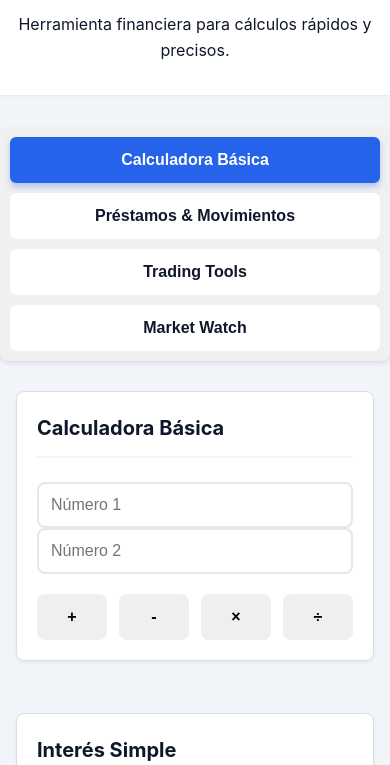
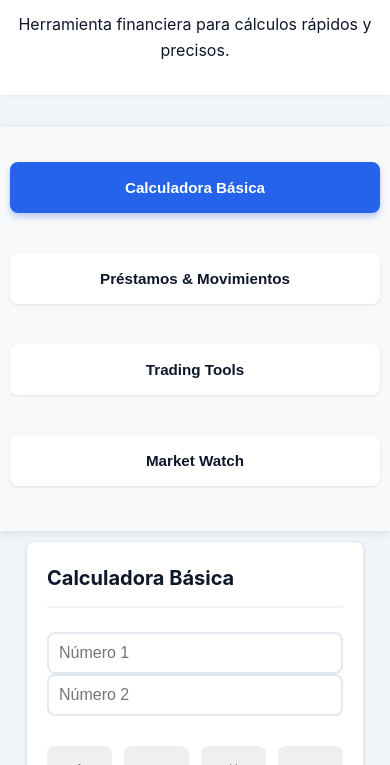
Before and after one commit to PSM545917/Finance-Calculator, a website: page index.html in a window 390 px wide. Shown: the part 79-844 px from the top of the page. Drawn offline with Linux system fonts and the light colour scheme.

Commit message:
refactor: modern UI with sidebar nav and responsive grid

```diff
--- a/index.html
+++ b/index.html
@@ -14,13 +14,17 @@
         <p>Herramienta financiera para cálculos rápidos y precisos.</p>
     </header>
 
-    <!-- Navigation Bar -->
-    <nav id="main-nav">
-        <button class="nav-btn active" data-section="basic-calc">Calculadora Básica</button>
-        <button class="nav-btn" data-section="loans-movements">Préstamos & Movimientos</button>
-        <button class="nav-btn" data-section="trading-tools">Trading Tools</button>
-        <button class="nav-btn" data-section="market-watch">Market Watch</button>
-    </nav>
+    <!-- Sidebar Navigation -->
+    <aside id="sidebar">
+        <nav id="main-nav">
+            <ul>
+                <li><button class="nav-btn active" data-section="basic-calc">Calculadora Básica</button></li>
+                <li><button class="nav-btn" data-section="loans-movements">Préstamos & Movimientos</button></li>
+                <li><button class="nav-btn" data-section="trading-tools">Trading Tools</button></li>
+                <li><button class="nav-btn" data-section="market-watch">Market Watch</button></li>
+            </ul>
+        </nav>
+    </aside>
 
     <main class="container">
         <!-- Calculadora Básica -->
@@ -84,11 +88,11 @@
         </section>
 
         <!-- Préstamos y Movimientos -->
-        <section id="loans-movements" class="card section" style="display: none;">
+        <section id="loans-movements" class="card section grid-container" style="display: none;">
             <h2>Préstamos y Movimientos</h2>
 
             <!-- Loan Amortization Form -->
-            <div class="subsection">
+            <div class="subsection grid-item">
                 <h3>Amortización de Préstamo</h3>
                 <div class="form-group">
                     <label for="loan-principal">Monto del Préstamo ($)</label>
@@ -123,7 +127,7 @@
             </div>
 
             <!-- Movement Tracking Form -->
-            <div class="subsection" style="margin-top: 30px;">
+            <div class="subsection grid-item">
                 <h3>Registro de Movimientos</h3>
                 <div class="form-group">
                     <label for="movement-type">Tipo de Movimiento</label>
@@ -203,11 +207,11 @@
         </section>
 
         <!-- Market Watch & Visualization -->
-        <section id="market-watch" class="card section" style="display: none;">
+        <section id="market-watch" class="card section grid-container" style="display: none;">
             <h2>Visualización de Mercado</h2>
 
             <!-- Asset List -->
-            <div class="subsection">
+            <div class="subsection grid-item">
                 <h3>Lista de Activos</h3>
                 <div class="form-group">
                     <label for="new-asset-input">Agregar Activo (Símbolo)</label>
@@ -234,7 +238,7 @@
             </div>
 
             <!-- Chart Container -->
-            <div class="subsection" style="margin-top: 30px;">
+            <div class="subsection grid-item">
                 <h3>Gráfico TradingView</h3>
                 <div id="chart-container"
                     style="min-height: 400px; background: #f0f0f0; border-radius: 5px; display: flex; align-items: center; justify-content: center;">
@@ -243,7 +247,7 @@
             </div>
 
             <!-- Price Variation Display -->
-            <div class="subsection" style="margin-top: 20px;">
+            <div class="subsection grid-item">
                 <h3>Variación de Precio</h3>
                 <div style="display: flex; gap: 20px; align-items: center; flex-wrap: wrap;">
                     <div>
--- a/src/css/main.css
+++ b/src/css/main.css
@@ -249,35 +249,49 @@ button {
         grid-column: span 6;
     }
 }
-/* Navigation Styles */
-#main-nav {
-    display: flex;
-    justify-content: space-around;
-    background: #f0f0f0;
-    padding: 10px;
-    margin-bottom: 20px;
-    border-radius: 8px;
-    box-shadow: 0 2px 4px rgba(0, 0, 0, 0.1);
-    flex-wrap: wrap;
-    gap: 10px;
+
+/* Sidebar Navigation Styles */
+#sidebar {
+    position: fixed;
+    left: 0;
+    top: 0;
+    width: 220px;
+    height: 100vh;
+    background: #f8f9fa;
+    padding: 20px 10px;
+    box-shadow: 2px 0 8px rgba(0, 0, 0, 0.1);
+    z-index: 1000;
+    overflow-y: auto;
+}
+
+#main-nav ul {
+    list-style: none;
+    padding: 0;
+    margin: 0;
+}
+
+#main-nav li {
+    margin-bottom: 10px;
 }
 
 .nav-btn {
-    flex: 1;
-    min-width: 150px;
-    padding: 12px 20px;
+    width: 100%;
+    padding: 15px 20px;
     background: white;
     color: var(--text-color);
     border: 2px solid transparent;
-    border-radius: 6px;
+    border-radius: 8px;
     font-weight: 600;
+    font-size: 0.95rem;
+    text-align: left;
     transition: all 0.3s ease;
+    box-shadow: 0 1px 3px rgba(0, 0, 0, 0.1);
 }
 
 .nav-btn:hover {
     background: #e0e7ff;
     border-color: var(--primary-color);
-    transform: translateY(-2px);
+    transform: translateX(5px);
 }
 
 .nav-btn.active {
@@ -287,24 +301,99 @@ button {
     box-shadow: 0 4px 6px rgba(37, 99, 235, 0.3);
 }
 
+/* Main Content with Sidebar */
+body {
+    margin-left: 220px;
+}
+
+header {
+    margin-left: 0;
+}
+
+.container {
+    margin-left: 20px;
+}
+
+/* Grid Container for Sections */
+.grid-container {
+    display: grid;
+    grid-template-columns: 1fr 1fr;
+    gap: 20px;
+    padding: 20px;
+}
+
+.grid-container h2 {
+    grid-column: 1 / -1;
+}
+
+.grid-item {
+    padding: 10px;
+    margin: 0;
+}
+
 /* Section Styles */
 .section {
     padding: 20px;
-    margin: 10px 0;
-    border: 1px solid #ddd;
+    margin: 10px;
     border-radius: 8px;
     background: white;
-    box-shadow: 0 2px 4px rgba(0, 0, 0, 0.05);
+    box-shadow: 0 2px 4px rgba(0, 0, 0, 0.1);
 }
 
-/* Responsive Navigation */
+/* Form spacing improvements */
+.form-group {
+    margin-bottom: 15px;
+}
+
+.form-group input,
+.form-group select {
+    padding: 10px;
+}
+
+button {
+    margin: 15px 0;
+}
+
+/* Card styling for results */
+.result-box,
+.balance-summary,
+.trading-results {
+    padding: 15px;
+    margin: 15px 0;
+    border-radius: 8px;
+    box-shadow: 0 2px 4px rgba(0, 0, 0, 0.1);
+}
+
+/* Table Container */
+.table-container {
+    padding: 10px;
+    margin: 15px 0;
+    border-radius: 8px;
+    overflow-x: auto;
+}
+
+/* Responsive Design */
 @media (max-width: 768px) {
-    #main-nav {
-        flex-direction: column;
+    #sidebar {
+        width: 100%;
+        height: auto;
+        position: relative;
+        box-shadow: 0 2px 8px rgba(0, 0, 0, 0.1);
+    }
+
+    body {
+        margin-left: 0;
+    }
+
+    .container {
+        margin-left: 0;
+    }
+
+    .grid-container {
+        grid-template-columns: 1fr;
     }
 
     .nav-btn {
-        width: 100%;
-        min-width: unset;
+        text-align: center;
     }
 }
```
